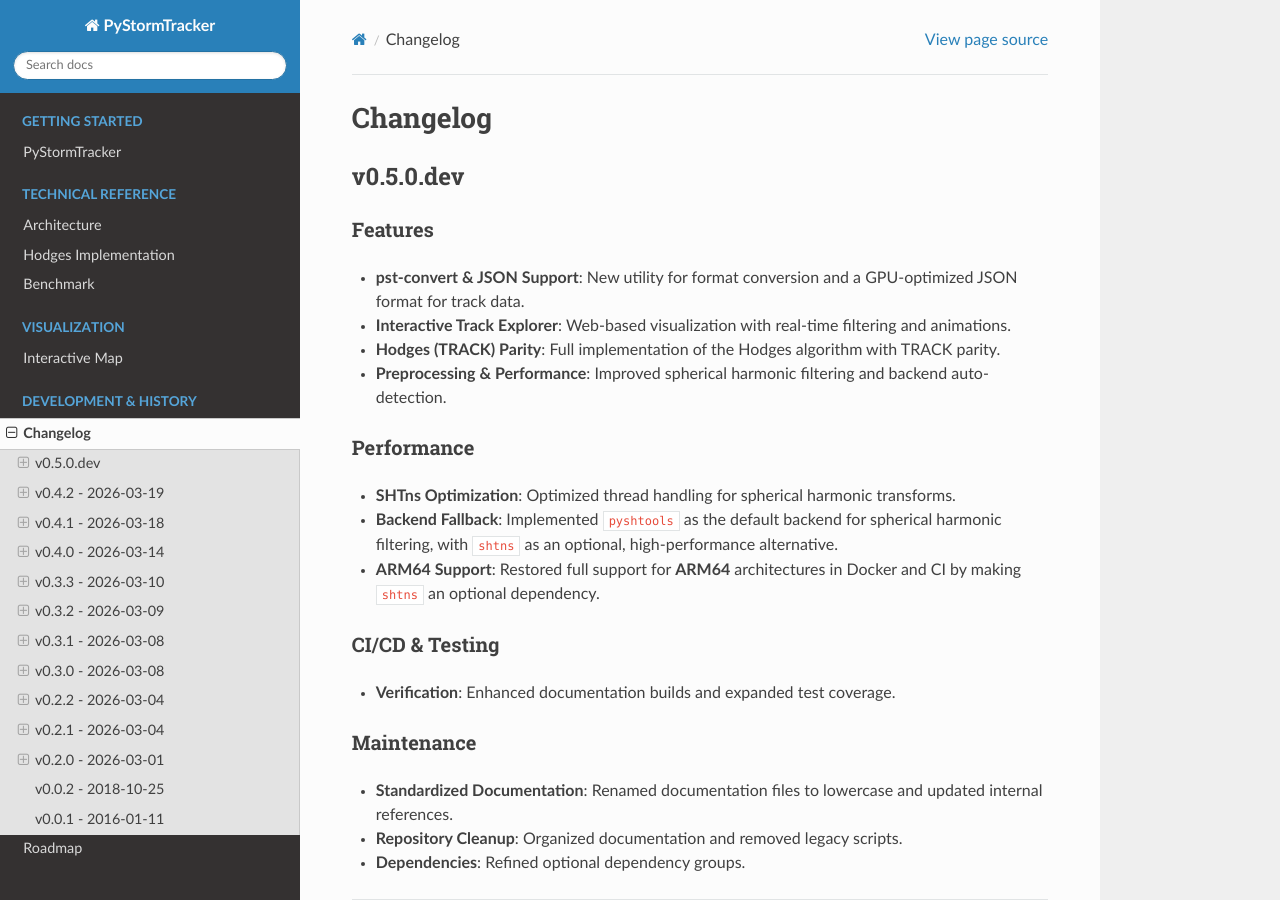
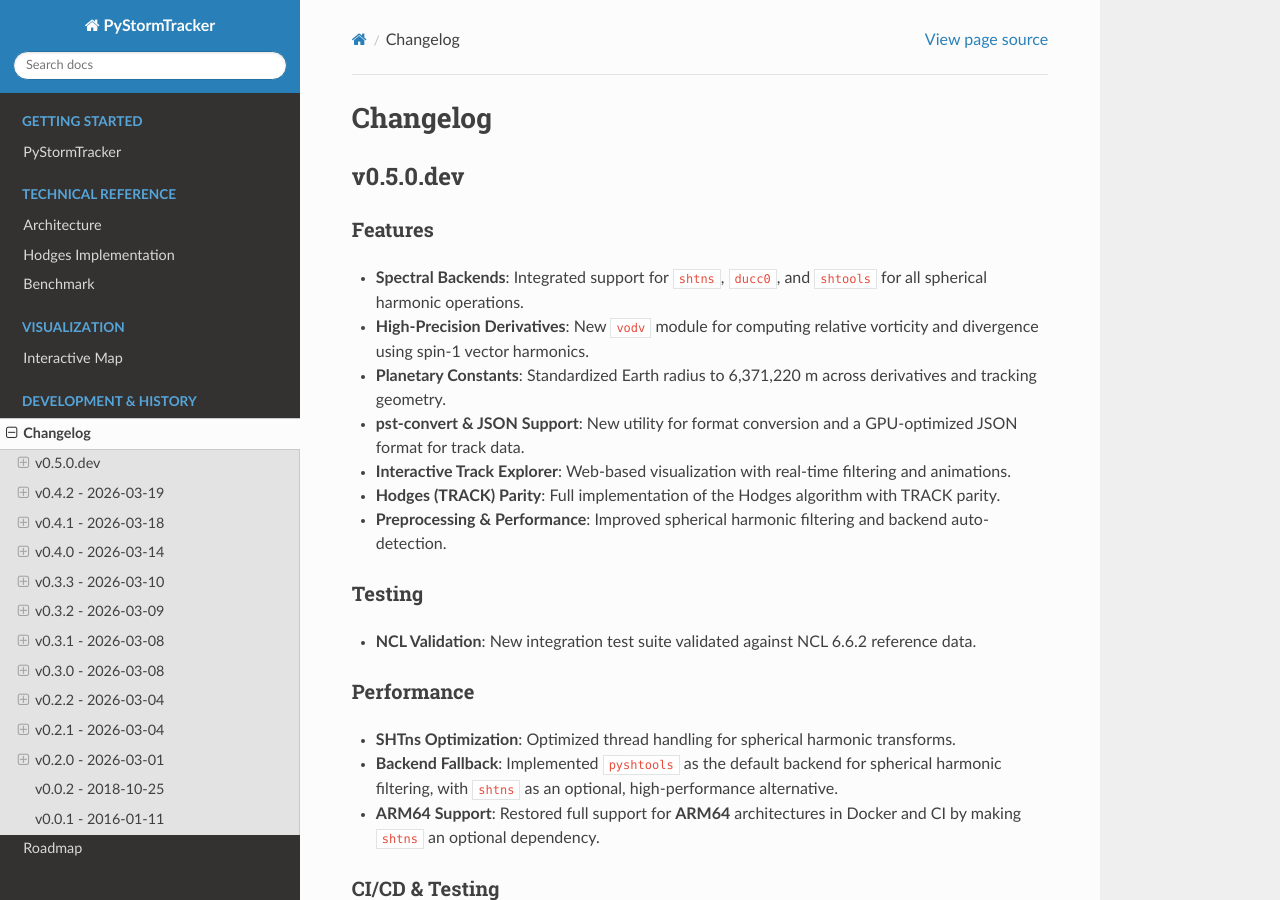
Before and after one commit to mwyau/PyStormTracker, a Sphinx documentation site: the page built from docs/changelog.md, in a window 1280 px wide and 900 px high. Built offline with Sphinx 7.4.7 and the Read the Docs theme 3.1.0, drawn with Linux system fonts in a browser that asks for light colours.

Commit message:
docs: update changelog with spectral backends and derivatives

```diff
--- a/docs/changelog.md
+++ b/docs/changelog.md
@@ -2,10 +2,16 @@
 
 ## v0.5.0.dev
 ### Features
+- **Spectral Backends**: Integrated support for `shtns`, `ducc0`, and `shtools` for all spherical harmonic operations.
+- **High-Precision Derivatives**: New `vodv` module for computing relative vorticity and divergence using spin-1 vector harmonics.
+- **Planetary Constants**: Standardized Earth radius to 6,371,220 m across derivatives and tracking geometry.
 - **pst-convert & JSON Support**: New utility for format conversion and a GPU-optimized JSON format for track data.
 - **Interactive Track Explorer**: Web-based visualization with real-time filtering and animations.
 - **Hodges (TRACK) Parity**: Full implementation of the Hodges algorithm with TRACK parity.
 - **Preprocessing & Performance**: Improved spherical harmonic filtering and backend auto-detection.
+
+### Testing
+- **NCL Validation**: New integration test suite validated against NCL 6.6.2 reference data.
 
 ### Performance
 - **SHTns Optimization**: Optimized thread handling for spherical harmonic transforms.
```
